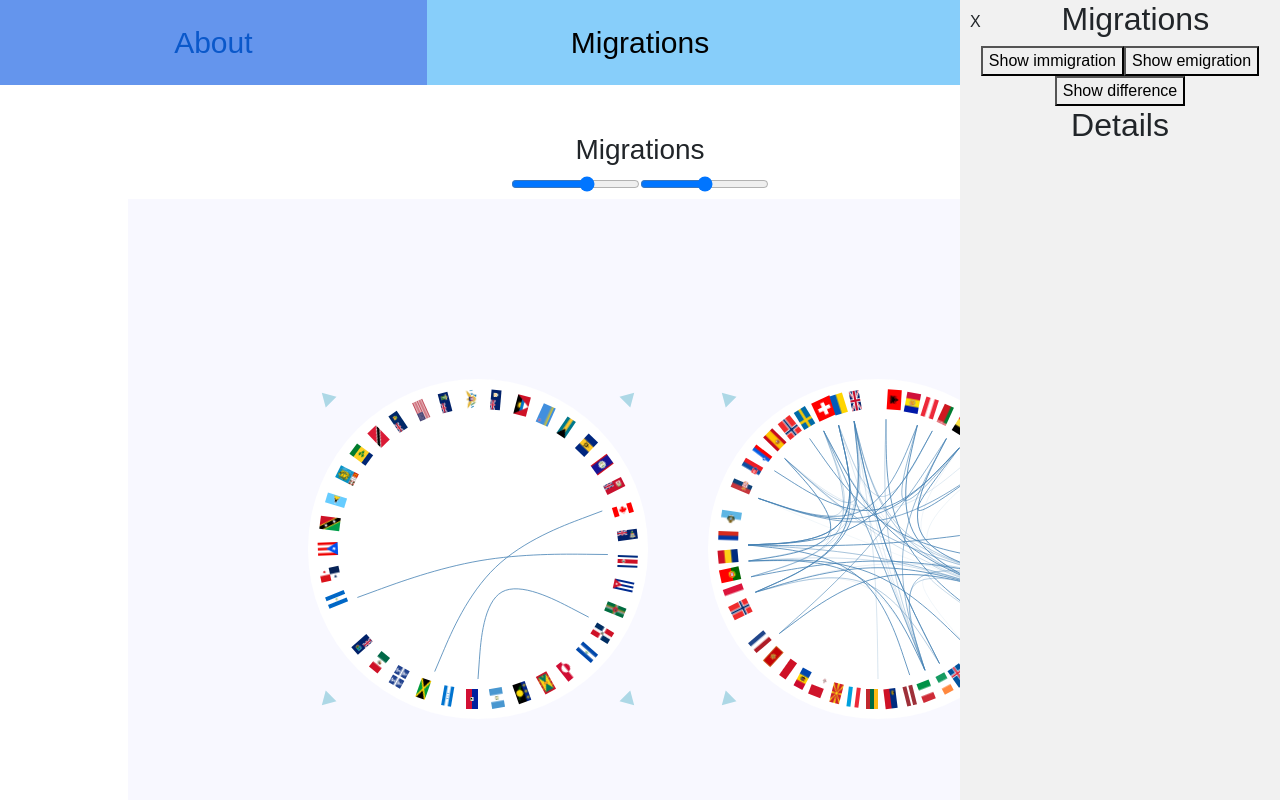
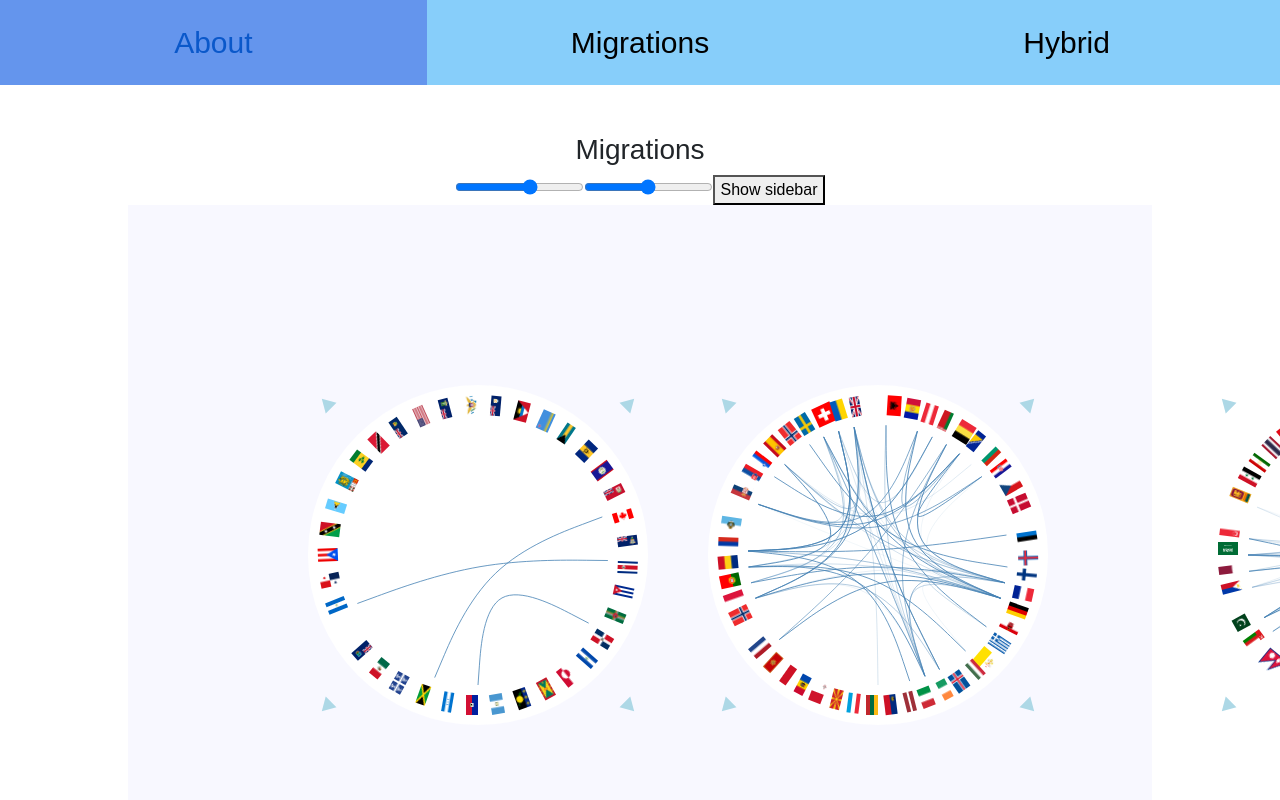
Before and after one commit to VighNorbert/migrations, a Vue app: page /hybrid in a window 1280 px wide. Shown: the top 800 px of the page. Built offline with nearby package versions, Linux system fonts and the light colour scheme.

Commit message:
sidebar management added

```diff
--- a/src/components/HybridGraph.vue
+++ b/src/components/HybridGraph.vue
@@ -2,11 +2,12 @@
   <div class="sliderDiv">
     <input type="range" min="1960" max="2010" step="10" v-model="sliderValue" id="yearSlider" @change="updateDiagram">
     <input type="range" min="0" max="1000000" step="5000" v-model="sliderValue" id="filterSlider" @change="updateDiagram">
+    <button @click="showSidebar()">Show sidebar</button>
   </div>
     <div class="map-canvas">
     </div>
     <div class="container">
-    <div id="sidebar" class="sidebar" style="">
+    <div id="sidebar" class="sidebar" style="display: none;">
       <!-- Sidebar content goes here -->
       <span id="close-sidebar" style="padding: 10px; float: left; cursor:pointer;" @click="closeSidebar()">X</span>
       <h2>Migrations</h2>
@@ -688,6 +689,8 @@
 
                 if(!multipleSelectionActive)
                   removeHighlightsLinksFromCountry(overedCountryName);
+
+                // if multiple selection is active then i should show links in the sidebar, except local countries
               }
       },
 
@@ -995,9 +998,12 @@
       findExternalLinksOfCountry(country) {
         let links = [];
         let externalLinks = this.externalLinks;
+        let selectedYear = document.getElementById("yearSlider").value;
+
         Object.keys(externalLinks).forEach(function(externalLink) {
+          console.log(externalLinks[externalLink]);
           if(externalLinks[externalLink].from === country)
-            links.push({"country":externalLinks[externalLink].to,"quantity":externalLinks[externalLink].quantity});
+            links.push({"country":externalLinks[externalLink].to,"quantity":externalLinks[externalLink].peso.in[selectedYear]});
         });
         return links;
       },
@@ -1212,8 +1218,10 @@
       drawChordDiagram(zoneTo);
 
       },
+      showSidebar() {
+        document.getElementById("sidebar").style.display = "block";
+      },
       closeSidebar() {
-        console.log("close sidebar");
         document.getElementById("sidebar").style.display = "none";
       },
       showTooltipCountry(countryName,migrationsIn,migrationsOut,event) {
```
